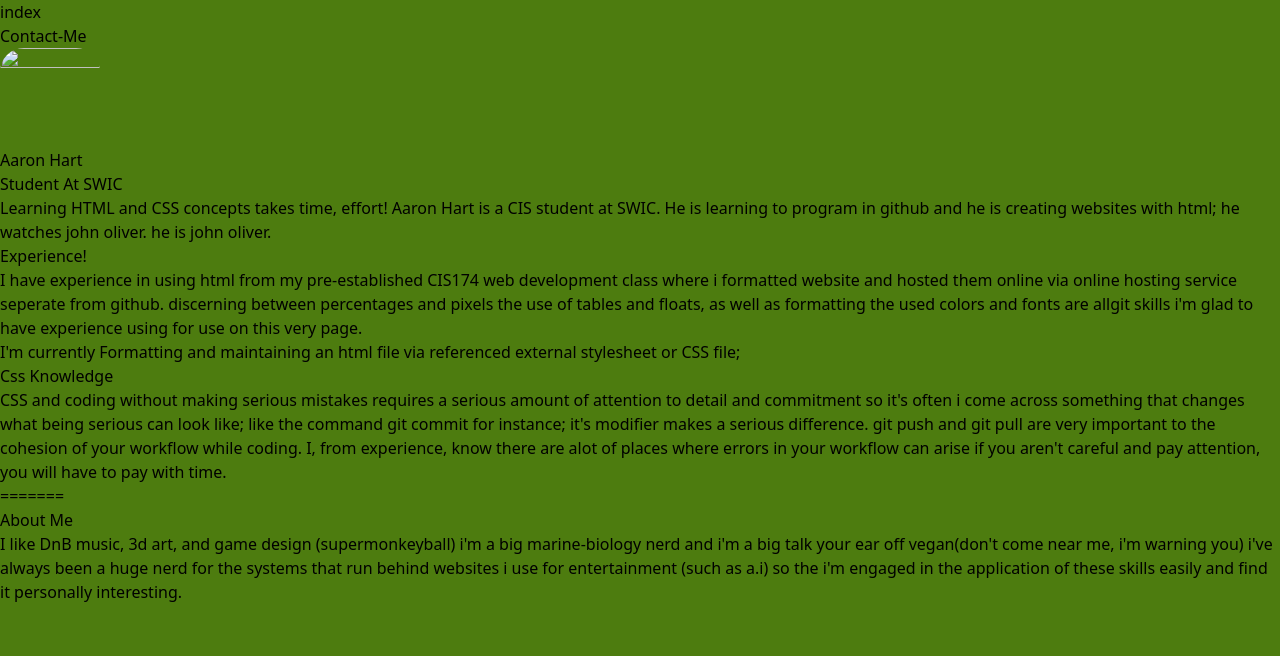
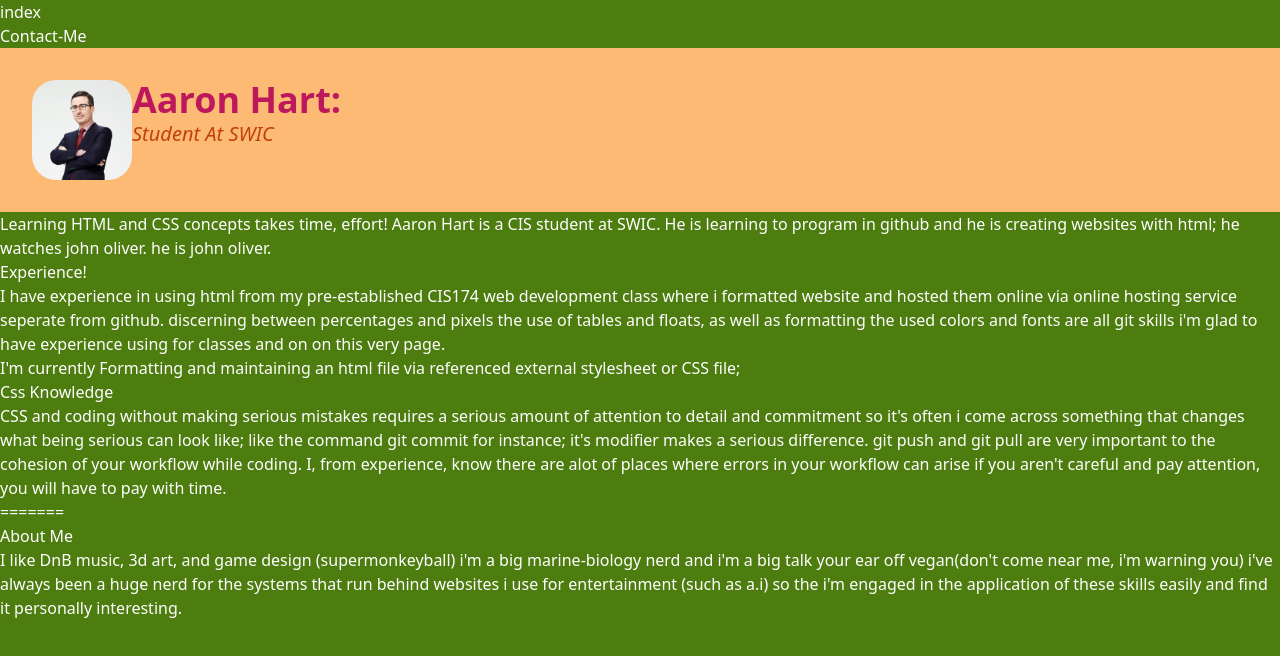
Before and after one commit to SWIC-177/html-css-skills-demo-GenoyVI, a website built with Vite: page index.html in a window 1280 px wide. Built offline with nearby package versions, Linux system fonts and the light colour scheme; files whose address does not match are found by name.

Commit message:
made style changes to the header of index.html

```diff
--- a/index.html
+++ b/index.html
@@ -11,25 +11,27 @@
     <link rel="stylesheet" href="./style.css" />
   </head>
 
-  <body class="bg-lime-700" text-white>
+  <body class="bg-lime-700 text-white">
     <nav>
       <ul>
         <li><a href="index.html">index</a></li>
         <li><a href="contact-me.html">Contact-Me</a></li>
       </ul>
     </nav>
-    <header>
+    <header class="text-slate-1000 flex bg-orange-300 p-8">
       <img
-        src="./Pictures/download.jpg"
+        src="./images/oliver.jpg"
         alt=""
         width="100"
         height="100"
         class="rounded-3xl"
       />
+      <div>
+        <h1 class="text-4xl font-semibold text-pink-700">Aaron Hart:</h1>
+
+        <h2 class="text-xl italic text-orange-700">Student At SWIC</h2>
+      </div>
     </header>
-
-    <h1>Aaron Hart</h1>
-    <h2>Student At SWIC</h2>
     <section>
       <p>
         Learning HTML and CSS concepts takes time, effort! Aaron Hart is a CIS
@@ -45,8 +47,8 @@
         development class where i formatted website and hosted them online via
         online hosting service seperate from github. discerning between
         percentages and pixels the use of tables and floats, as well as
-        formatting the used colors and fonts are allgit skills i'm glad to have
-        experience using for use on this very page.
+        formatting the used colors and fonts are all git skills i'm glad to have
+        experience using for classes and on on this very page.
       </p>
 
       <p>
```
Also changed, not shown: Contact-Me.html (+4 -4 lines).
